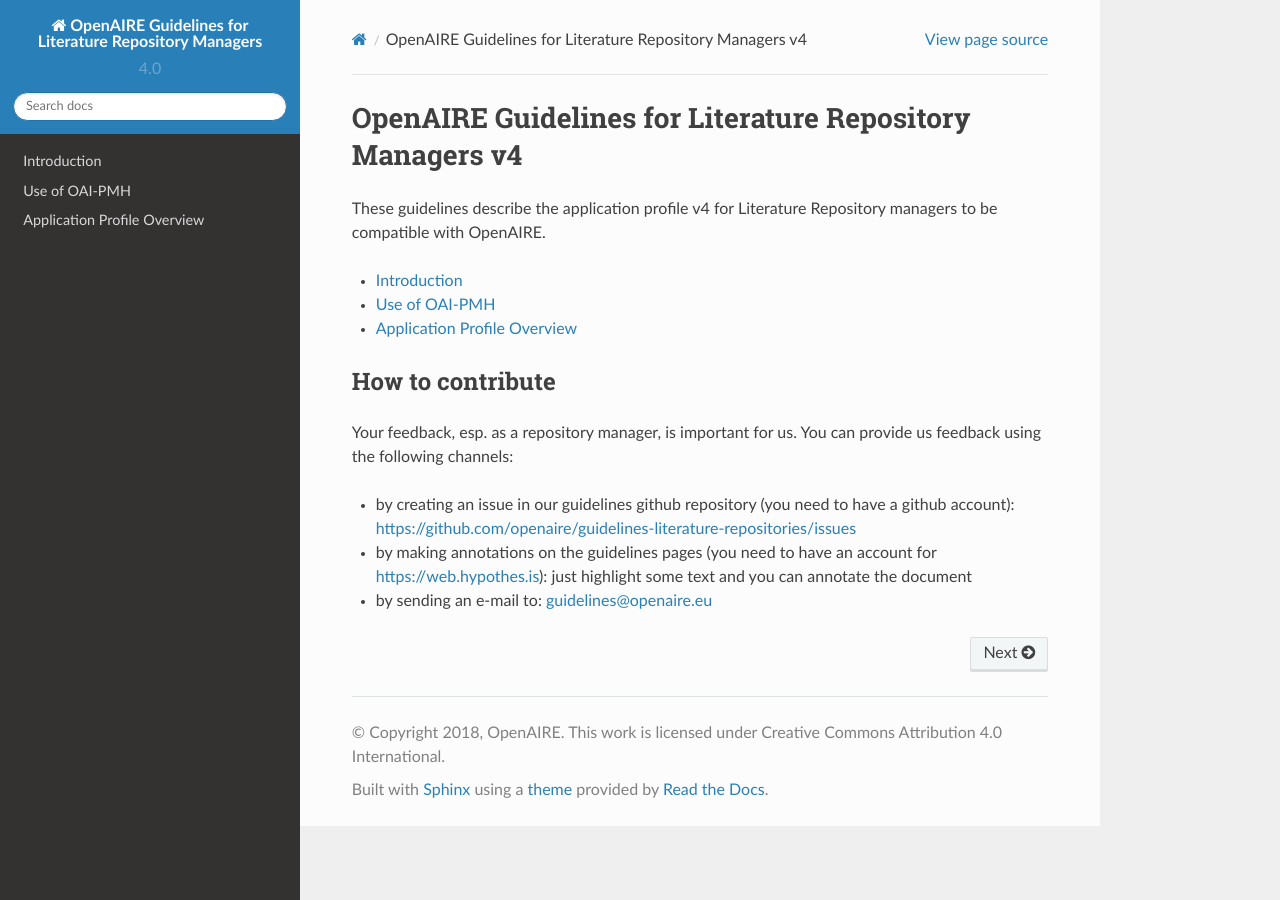
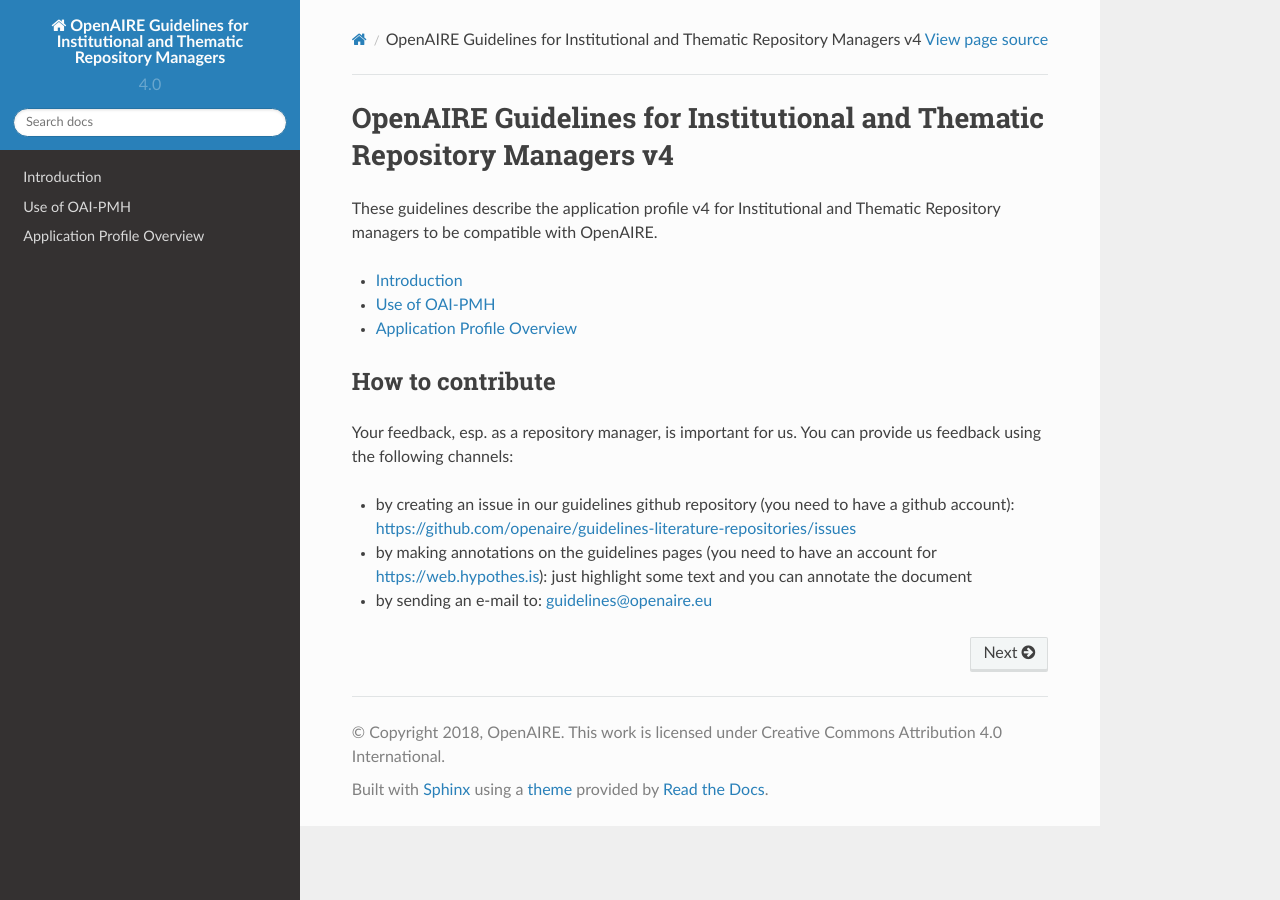
Before and after one commit to openaire/guidelines-literature-repositories, a Sphinx documentation site: the page built from docs/index.rst, in a window 1280 px wide. Built offline with Sphinx 7.4.7 and the Read the Docs theme 2.0.0, drawn with Linux system fonts in a browser that asks for light colours; a script that is not in the unit is left out.

Commit message:
correction of title

```diff
--- a/README.rst
+++ b/README.rst
@@ -1,5 +1,5 @@
-OpenAIRE Guidelines for Literature Repository Managers based on Dublin Core and DataCite Metadata Kernel
-========================================================================================================
+OpenAIRE Guidelines for Institutional and Thematic Repository Managers based on Dublin Core and DataCite Metadata Kernel
+========================================================================================================================
 
 Release 4.0
 ~~~~~~~~~~~
--- a/docs/application_profile.rst
+++ b/docs/application_profile.rst
@@ -3,7 +3,7 @@
 Application Profile Overview
 ============================
 
-The properties of the Application Profile for OpenAIRE Literature Repository Guidelines are listed in this section.
+The properties of the Application Profile for OpenAIRE Institutional and Thematic Repository Guidelines are listed in this section.
 The following requirement levels for the metadata properties are used:
 
 Mandatory (M)
--- a/docs/conf.py
+++ b/docs/conf.py
@@ -57,7 +57,7 @@
 master_doc = 'index'
 
 # General information about the project.
-project = u'OpenAIRE Guidelines for Literature Repository Managers'
+project = u'OpenAIRE Guidelines for Institutional and Thematic Repository Managers'
 copyright = u'2018, OpenAIRE. This work is licensed under Creative Commons Attribution 4.0 International'
 
 # The version info for the project you're documenting, acts as replacement for
@@ -230,7 +230,7 @@
 # (source start file, target name, title,
 #  author, documentclass [howto, manual, or own class]).
 latex_documents = [
-  (master_doc, 'OpenAIREGuidelines.tex', u'OpenAIRE Interoperability Guidelines for Literature Repository Managers',
+  (master_doc, 'OpenAIREGuidelines.tex', u'OpenAIRE Interoperability Guidelines for Institutional and Thematic Repository Managers',
    u'OpenAIRE Guidelines Team', 'manual', True),
 ]
 
--- a/docs/index.rst
+++ b/docs/index.rst
@@ -1,8 +1,8 @@
-################################################################
-OpenAIRE Guidelines for Literature Repository Managers v4
-################################################################
+#########################################################################
+OpenAIRE Guidelines for Institutional and Thematic Repository Managers v4
+#########################################################################
 
-These guidelines describe the application profile v4 for Literature Repository managers to be compatible with OpenAIRE.
+These guidelines describe the application profile v4 for Institutional and Thematic Repository managers to be compatible with OpenAIRE.
 
 .. toctree::
    :maxdepth: 1
--- a/docs/introduction.rst
+++ b/docs/introduction.rst
@@ -5,7 +5,7 @@
 
 Aim
 ---
-The OpenAIRE Guidelines for Literature Repository Managers 4.0 provide
+The OpenAIRE Guidelines for Institutional and Thematic Repository Managers 4.0 provide
 orientation for repository managers to define and implement their local data
 management policies according to the requirements of the `OpenAIRE - Open Access
 Infrastructure for Research in Europe <http://www.openaire.eu>`_.
@@ -24,7 +24,7 @@
 but also incorporating their publications into the OpenAIRE infrastructure for
 discoverability and utilizing value-added services provided by the OpenAIRE portal.
 
-The OpenAIRE Guidelines for Literature Repository Managers 4.0 are
+The OpenAIRE Guidelines for Institutional and Thematic Repository Managers 4.0 are
 part of a set of OpenAIRE Guidelines that also include the OpenAIRE Guidelines
 for Data Archive Managers, the OpenAIRE Guidelines for CRIS managers, the OpenAIRE Guidelines for Software Repository Managers, and the Guidelines for Other Research Products Repository Managers.
 
```
Also changed, not shown: 1 other file.
